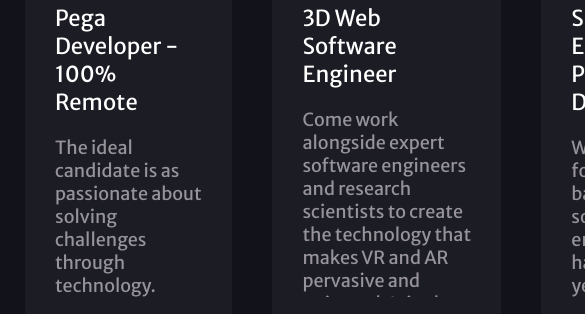
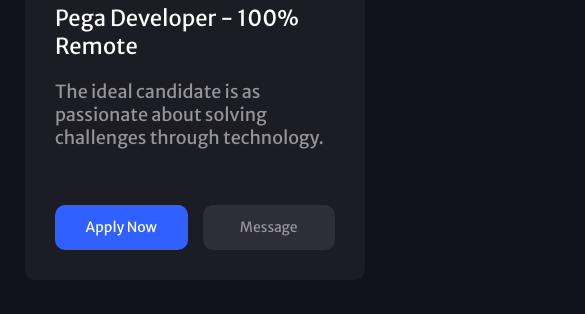
Before and after one commit to Abdulrhman19/Live-Job-Search, a plain HTML site: page index.html in a window 390 px wide. Shown: the part 303-617 px from the top of the page, 585 px wide, since content can reach past the window. Drawn offline with Linux system fonts and the light colour scheme.

Commit message:
Make it mobile friendly

```diff
--- a/css/style.css
+++ b/css/style.css
@@ -109,7 +109,6 @@ header {
 .jobs-container {
   display: grid;
   grid-template-columns: repeat(3, 1fr);
-  grid-template-rows: repeat(3, 1fr);
   gap: 40px;
   background-color: #11121a;
 }
@@ -186,3 +185,16 @@ header {
 .apply-now:hover {
   background-color: #5a81ff;
 }
+
+/* RESPONSIVENESS */
+@media screen and (max-width: 930px) {
+    .jobs-container {
+        grid-template-columns: repeat(2, 1fr);
+    }
+}
+
+@media screen and (max-width: 600px){
+        .jobs-container {
+            grid-template-columns: repeat(1, 1fr);
+        }
+}
```
